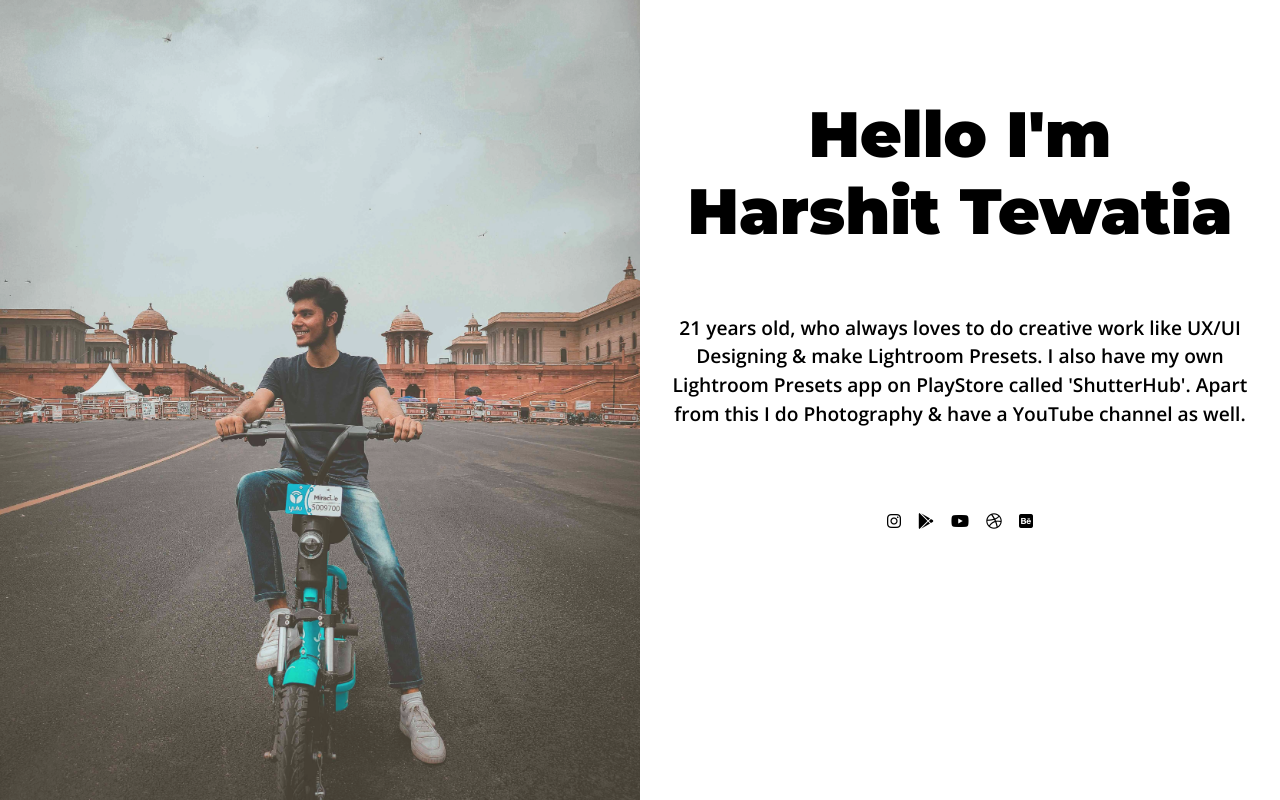
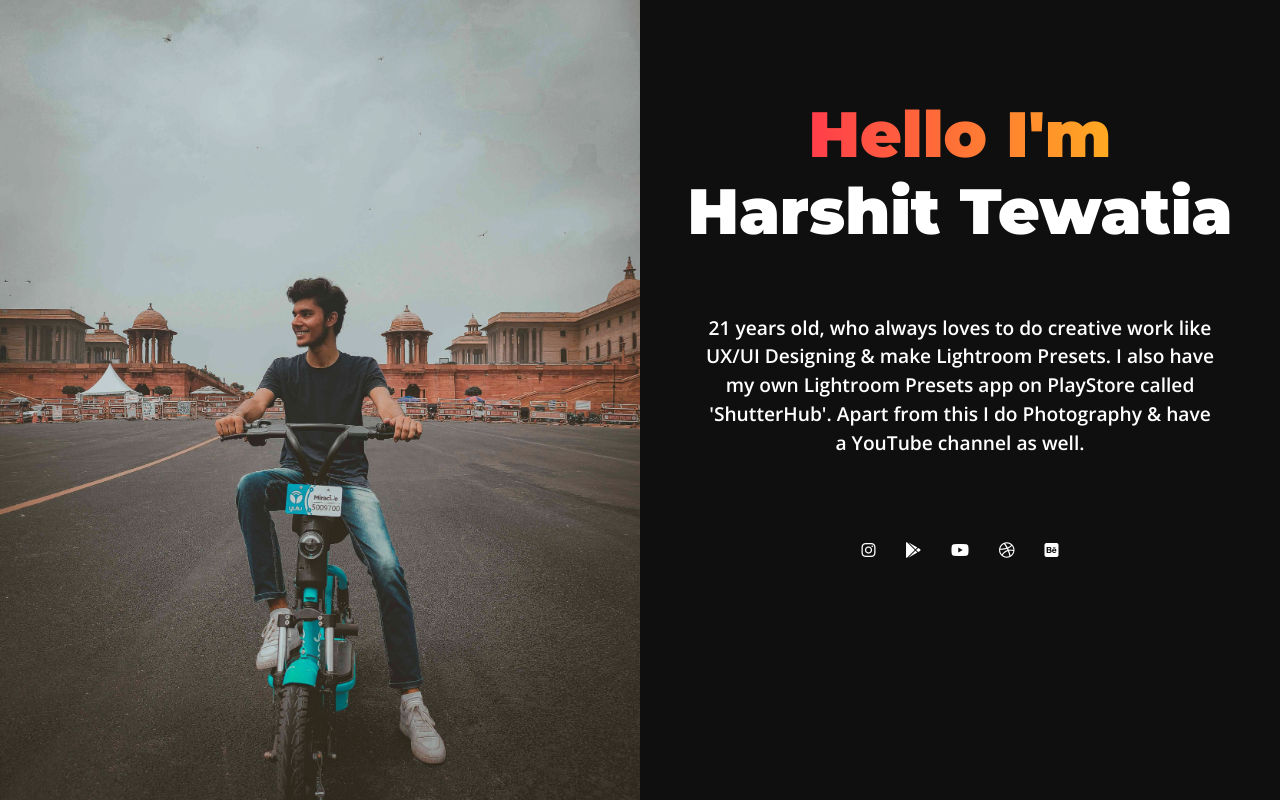
Before and after one commit to harshittewatia/HarshitTewatia, a plain HTML site: page index.html in a window 1280 px wide. Drawn offline with nearby package versions, Linux system fonts and the light colour scheme.

Commit message:
Update hidden.css

```diff
--- a/css/hidden.css
+++ b/css/hidden.css
@@ -2,7 +2,7 @@ body {
     margin: 0;
     border: 0;
     padding: 0;
-    background-color: white;
+    background-color: #0f0f0f;
 }
 
 ::-webkit-scrollbar {
@@ -12,7 +12,6 @@ body {
 /*Content*/
 
 .common {
-    color: black;
     text-align: center;
 }
 
@@ -22,6 +21,11 @@ body {
 
 .intro {
     font-family: 'Montserrat', sans-serif;
+    background: -webkit-linear-gradient(to right, #ff0062 0%, #FFE70A 100%);
+    background: -moz-linear-gradient(to right, #ff0062 0%, #FFE70A 100%);
+    background: linear-gradient(to right, #ff0062 0%, #FFE70A 100%);
+    -webkit-background-clip: text;
+    -webkit-text-fill-color: transparent;
     font-size: 3rem;
     padding-left: 5%;
     padding-right: 5%;
@@ -61,6 +65,7 @@ body {
 
 .name {
     font-family: 'Montserrat', sans-serif;
+    color: white;
     font-size: 3rem;
     padding-left: 5%;
     padding-right: 5%;
@@ -102,9 +107,10 @@ body {
     font-size: 1.2rem;
     padding-top: 10%;
     margin-top: 0%;
-    padding-left: 5%;
-    padding-right: 5%;
+    padding-left: 10%;
+    padding-right: 10%;
     padding-bottom: 10%;
+    color: white;
 }
 
 /*Image*/
@@ -155,9 +161,9 @@ img:hover {
 /*Icon*/
 
 .icon-color {
-    color: black;
-    padding-left: 1%;
-    padding-right: 1%;
+    color: white;
+    padding-left: 2%;
+    padding-right: 2%;
 }
 
 .icon-color:hover {
```
